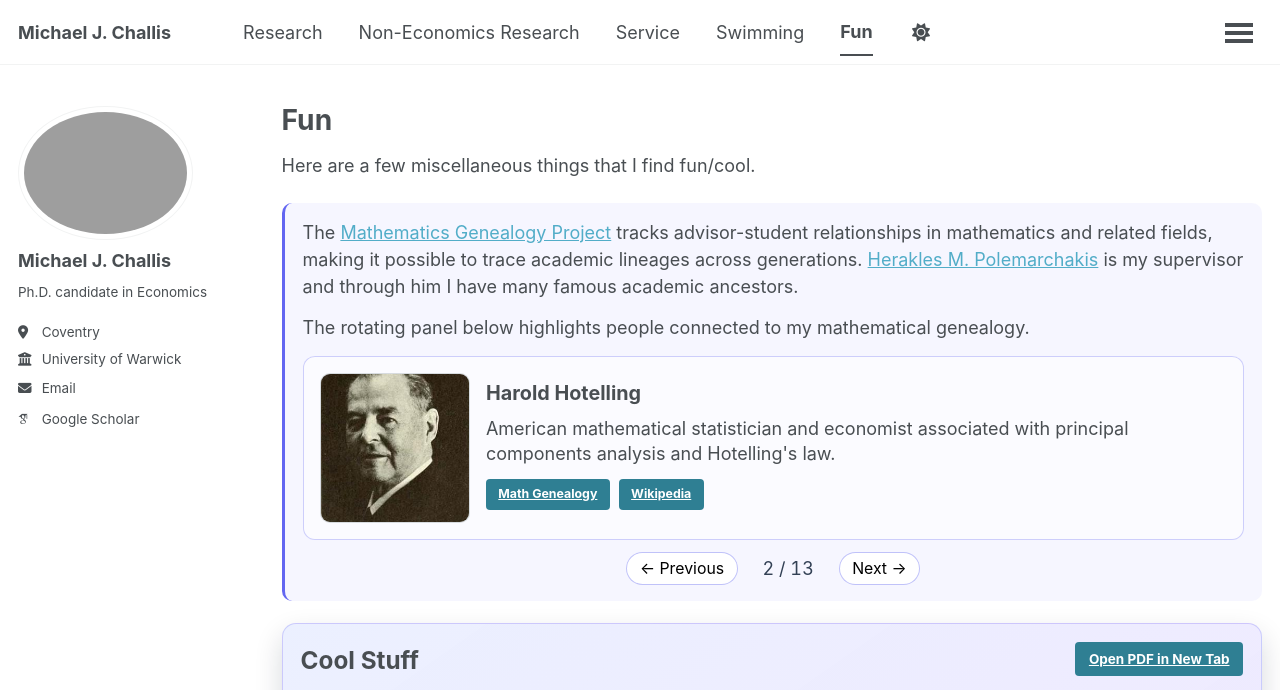
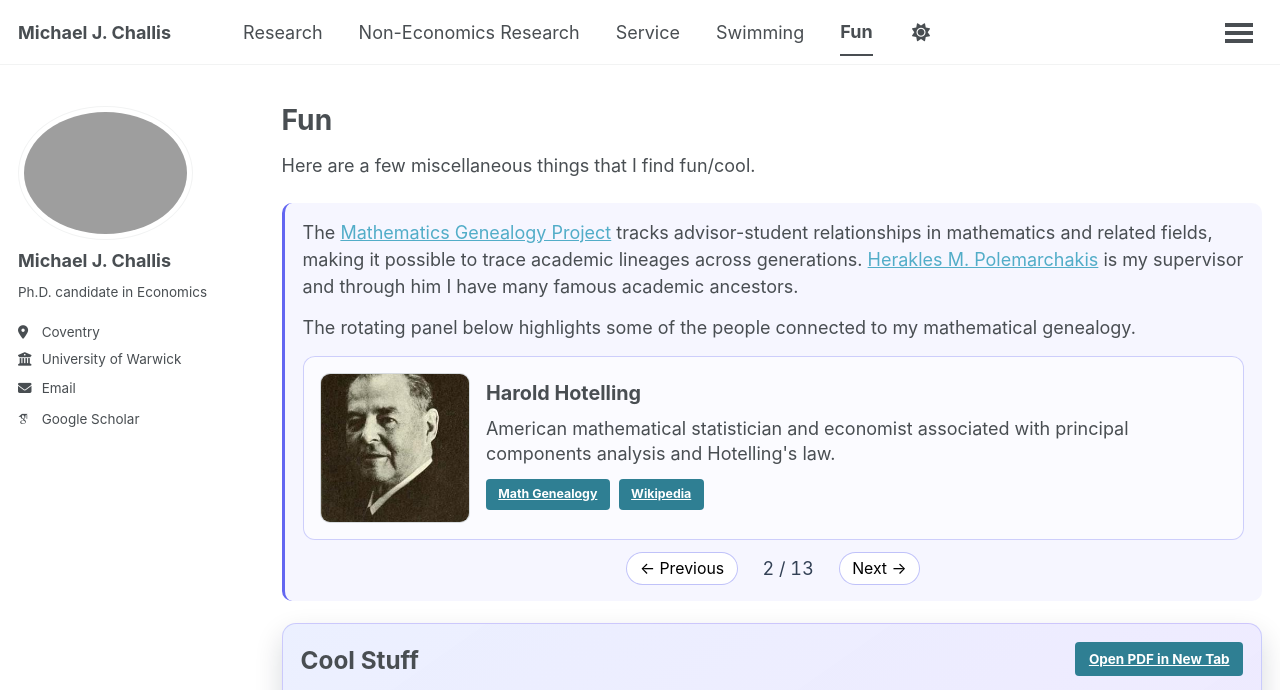
Before and after one commit to MichaelChallis/MichaelChallis.github.io, a Jekyll site: the page built from _pages/fun.md, in a window 1280 px wide and 900 px high, cut to the strip 0-690 px from the top of the window. Built offline with Jekyll 4.4.1, drawn with Linux system fonts in a browser that asks for light colours; some web fonts are replaced.

Commit message:
Update fun.md

```diff
--- a/_pages/fun.md
+++ b/_pages/fun.md
@@ -14,7 +14,7 @@ Here are a few miscellaneous things that I find fun/cool.
     <a href="https://www.mathgenealogy.org/id.php?id=236370" target="_blank" rel="noopener">Herakles M. Polemarchakis</a> is my supervisor and through him I have many famous academic ancestors.
   </p>
   <p>
-    The rotating panel below highlights people connected to my mathematical genealogy.
+    The rotating panel below highlights some of the people connected to my mathematical genealogy.
   </p>
 
   <div class="genealogy-rotator" id="genealogy-rotator" aria-live="polite">
```
